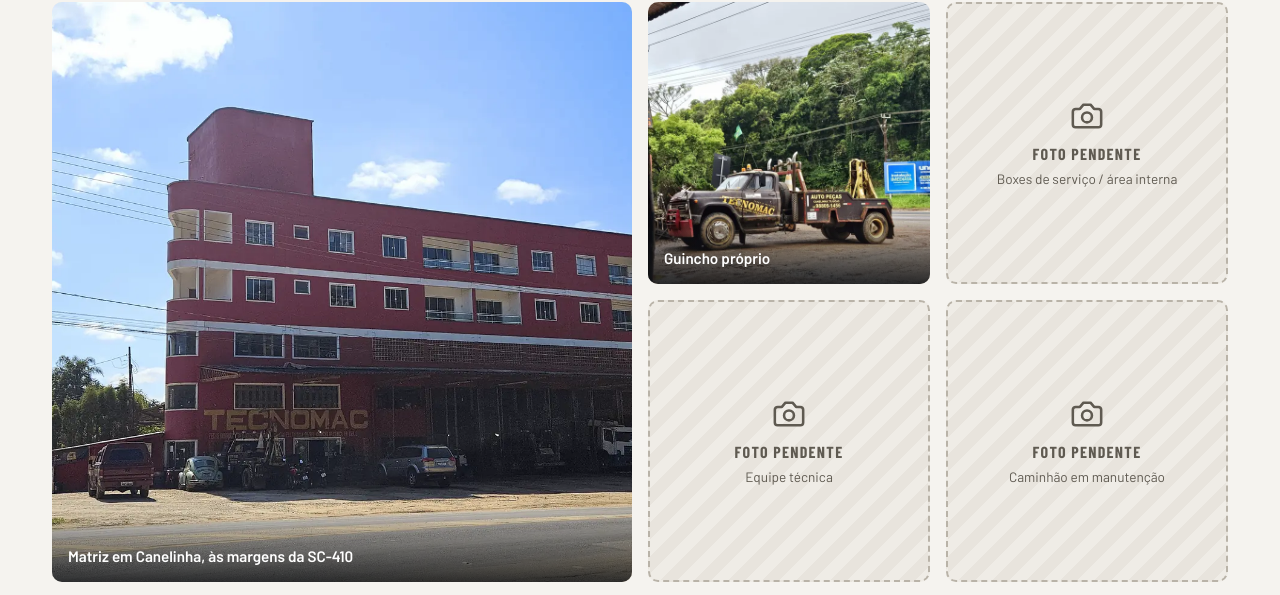
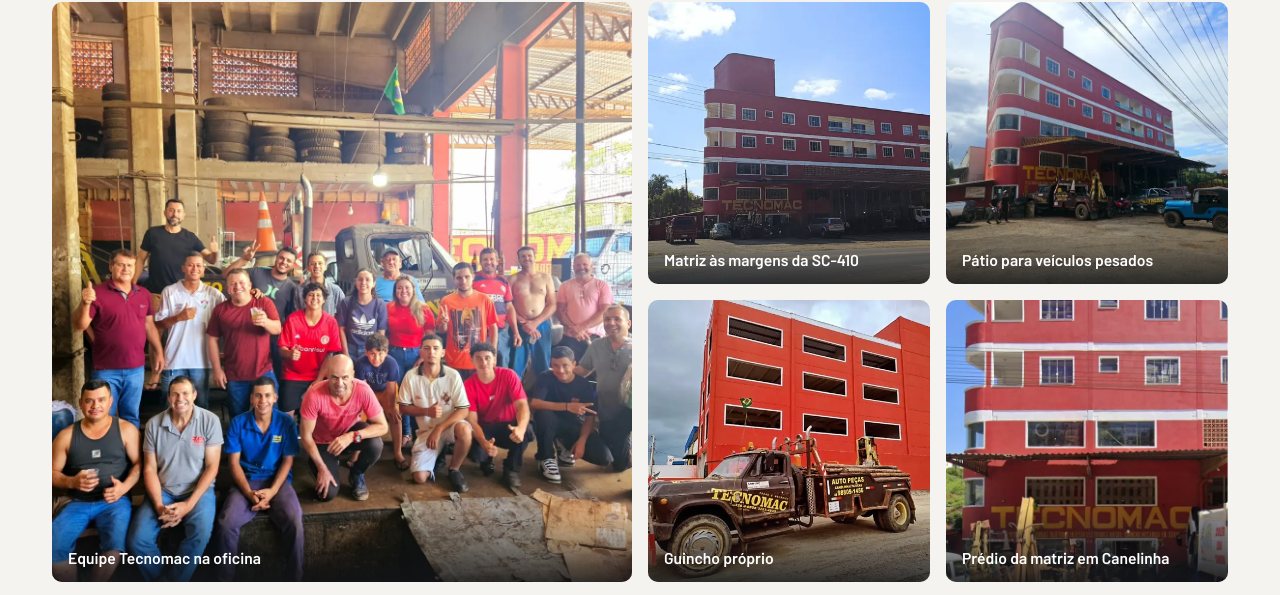
Before and after one commit to IanMarcos7/tecnomacsite, a plain HTML site: page index.html in a window 1280 px wide. Shown: the part 6017-6612 px from the top of the page. Drawn offline with nearby package versions, Linux system fonts and the light colour scheme; a web font is replaced by a local one.

Commit message:
Galeria com fotos reais da Tecnomac
- Remove os espaços de "foto pendente"
- Fotos do Instagram @tecnomac.sc (equipe e guincho) e do perfil do Google
  enviadas pela própria empresa (pátio e prédio), otimizadas em WebP
- Grade: 2 colunas no celular/tablet, 4 no desktop, sem buracos

Co-Authored-By: Claude Opus 5.5 <noreply@anthropic.com>

```diff
--- a/css/styles.css
+++ b/css/styles.css
@@ -437,27 +437,19 @@ body.menu-open { overflow: hidden; }
 .gallery { display: grid; gap: 12px; grid-template-columns: repeat(2, 1fr); }
 .gallery-item { position: relative; overflow: hidden; border-radius: var(--radius-lg); aspect-ratio: 1; background: var(--bg-alt); }
 .gallery-item--wide { grid-column: 1 / -1; aspect-ratio: 16 / 10; }
-.gallery-item picture, .tow-media picture { height: 100%; }
 .gallery-item img { width: 100%; height: 100%; object-fit: cover; transition: transform .6s var(--ease); }
+.gallery-item--wide img { object-position: center 60%; }
 .gallery-item:hover img { transform: scale(1.05); }
 .gallery-item figcaption {
-  position: absolute; left: 0; right: 0; bottom: 0; padding: 32px 16px 14px;
-  color: #fff; font-weight: 600; font-size: .95rem;
+  position: absolute; left: 0; right: 0; bottom: 0; padding: 32px 14px 12px;
+  color: #fff; font-weight: 600; font-size: .92rem; line-height: 1.3;
   background: linear-gradient(180deg, transparent, rgba(18,20,23,.85));
 }
-.gallery-item--placeholder { border: 2px dashed #B9B3A8; background: repeating-linear-gradient(135deg, #EFECE6 0 12px, #E8E4DD 12px 24px); }
-.ph { position: absolute; inset: 0; display: grid; place-content: center; justify-items: center; gap: 4px; text-align: center; padding: 12px; color: #5F5A51; }
-.ph svg { width: 34px; height: 34px; margin-bottom: 4px; }
-.ph span { font-family: var(--font-display); font-weight: 700; text-transform: uppercase; letter-spacing: .08em; font-size: 1rem; }
-.ph small { font-size: .85rem; line-height: 1.3; }
 .gallery-more { margin-top: 2rem; text-align: center; }
-@media (min-width: 768px) {
-  .gallery { grid-template-columns: repeat(3, 1fr); gap: 16px; }
-  .gallery-item--wide { grid-column: span 2; grid-row: span 2; aspect-ratio: auto; }
-}
+@media (min-width: 768px) { .gallery { gap: 16px; } .gallery-item figcaption { padding: 40px 16px 14px; font-size: .98rem; } }
 @media (min-width: 1024px) {
   .gallery { grid-template-columns: repeat(4, 1fr); }
-  .gallery-item--wide { grid-column: span 2; grid-row: span 2; }
+  .gallery-item--wide { grid-column: span 2; grid-row: span 2; aspect-ratio: auto; }
 }
 
 /* ---------- Avaliações ---------- */
--- a/index.html
+++ b/index.html
@@ -503,32 +503,24 @@
 
         <div class="gallery">
           <figure class="gallery-item gallery-item--wide reveal">
-            <picture>
-              <source type="image/webp" srcset="assets/img/fachada-640.webp 640w, assets/img/fachada-1280.webp 1280w" sizes="(min-width: 1024px) 66vw, 100vw">
-              <img src="assets/img/fachada-1280.jpg" alt="Prédio da Tecnomac em Canelinha visto da rodovia SC-410" width="1280" height="960" loading="lazy" decoding="async">
-            </picture>
-            <figcaption>Matriz em Canelinha, às margens da SC-410</figcaption>
+            <img src="assets/img/galeria/equipe-1200.webp" srcset="assets/img/galeria/equipe-600.webp 600w, assets/img/galeria/equipe-1200.webp 1200w" sizes="(min-width: 1024px) 50vw, 100vw" alt="Equipe da Tecnomac reunida dentro da oficina, com caminhões ao fundo" width="1200" height="1200" loading="lazy" decoding="async">
+            <figcaption>Equipe Tecnomac na oficina</figcaption>
           </figure>
           <figure class="gallery-item reveal">
-            <picture>
-              <source type="image/webp" srcset="assets/img/guincho-600.webp 600w, assets/img/guincho-1000.webp 1000w" sizes="(min-width: 1024px) 33vw, 100vw">
-              <img src="assets/img/guincho-1000.jpg" alt="Guincho da Tecnomac" width="1000" height="997" loading="lazy" decoding="async">
-            </picture>
+            <img src="assets/img/fachada-640.webp" srcset="assets/img/fachada-640.webp 640w, assets/img/fachada-1280.webp 1280w" sizes="(min-width: 1024px) 25vw, 50vw" alt="Prédio da Tecnomac em Canelinha visto da rodovia SC-410" width="640" height="480" loading="lazy" decoding="async">
+            <figcaption>Matriz às margens da SC-410</figcaption>
+          </figure>
+          <figure class="gallery-item reveal">
+            <img src="assets/img/galeria/patio-600.webp" srcset="assets/img/galeria/patio-600.webp 600w, assets/img/galeria/patio-900.webp 900w" sizes="(min-width: 1024px) 25vw, 50vw" alt="Pátio da Tecnomac com caminhões e máquinas pesadas em frente aos boxes" width="600" height="600" loading="lazy" decoding="async">
+            <figcaption>Pátio para veículos pesados</figcaption>
+          </figure>
+          <figure class="gallery-item reveal">
+            <img src="assets/img/galeria/guincho-predio-600.webp" srcset="assets/img/galeria/guincho-predio-600.webp 517w" sizes="(min-width: 1024px) 25vw, 50vw" alt="Guincho da Tecnomac estacionado em frente ao prédio vermelho" width="517" height="517" loading="lazy" decoding="async">
             <figcaption>Guincho próprio</figcaption>
           </figure>
-
-          <!-- PLACEHOLDERS: substituir por fotos reais (ver REBRANDING.md) -->
-          <figure class="gallery-item gallery-item--placeholder reveal">
-            <div class="ph"><svg aria-hidden="true"><use href="#i-camera"/></svg><span>Foto pendente</span><small>Boxes de serviço / área interna</small></div>
-          </figure>
-          <figure class="gallery-item gallery-item--placeholder reveal">
-            <div class="ph"><svg aria-hidden="true"><use href="#i-camera"/></svg><span>Foto pendente</span><small>Equipe técnica</small></div>
-          </figure>
-          <figure class="gallery-item gallery-item--placeholder reveal">
-            <div class="ph"><svg aria-hidden="true"><use href="#i-camera"/></svg><span>Foto pendente</span><small>Caminhão em manutenção</small></div>
-          </figure>
-          <figure class="gallery-item gallery-item--placeholder reveal">
-            <div class="ph"><svg aria-hidden="true"><use href="#i-camera"/></svg><span>Foto pendente</span><small>Loja de peças</small></div>
+          <figure class="gallery-item reveal">
+            <img src="assets/img/galeria/predio-maquinas-600.webp" srcset="assets/img/galeria/predio-maquinas-600.webp 600w" sizes="(min-width: 1024px) 25vw, 50vw" alt="Prédio vermelho da Tecnomac com o letreiro na fachada" width="600" height="600" loading="lazy" decoding="async">
+            <figcaption>Prédio da matriz em Canelinha</figcaption>
           </figure>
         </div>
         <p class="gallery-more reveal">
```
Also changed, not shown: assets/img/galeria/equipe-1200.webp (added), assets/img/galeria/equipe-600.webp (added), assets/img/galeria/guincho-predio-600.webp (added), assets/img/galeria/patio-600.webp (added), assets/img/galeria/patio-900.webp (added), assets/img/galeria/predio-maquinas-600.webp (added), 1 other file.
